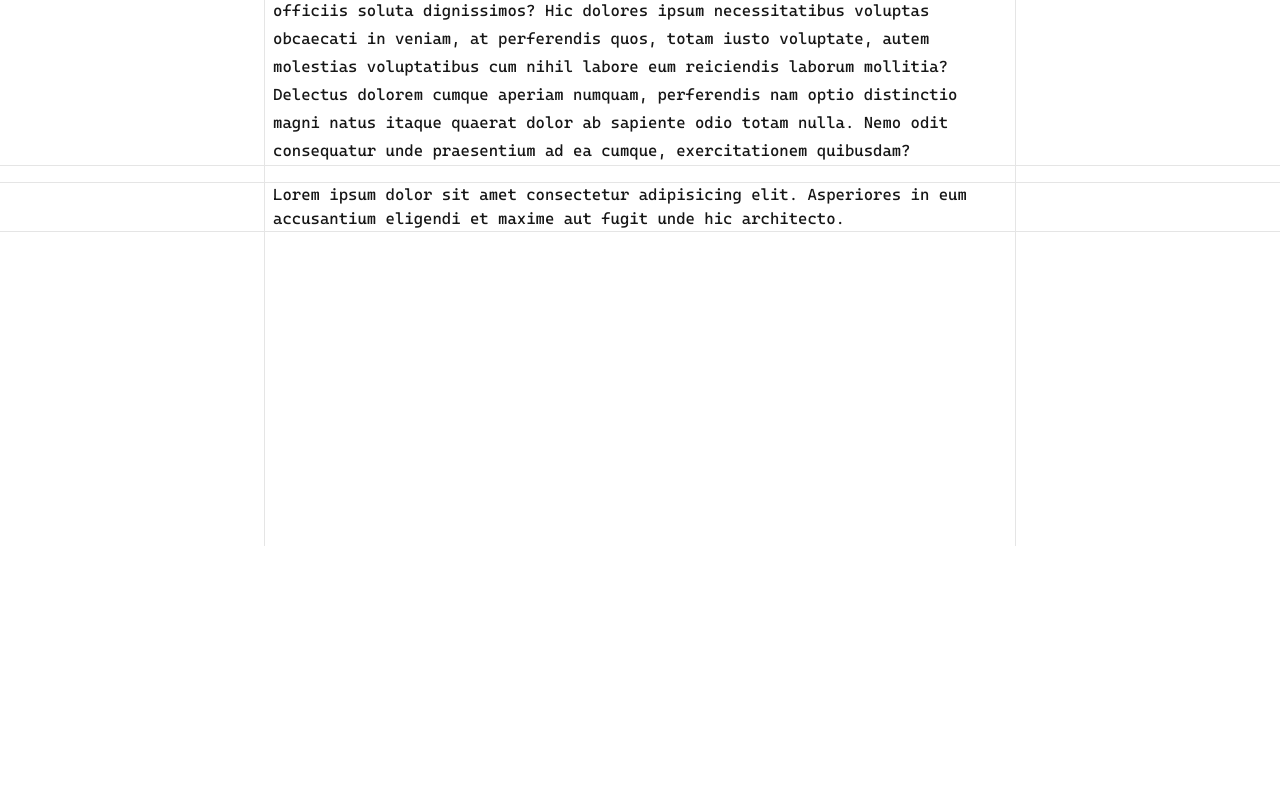
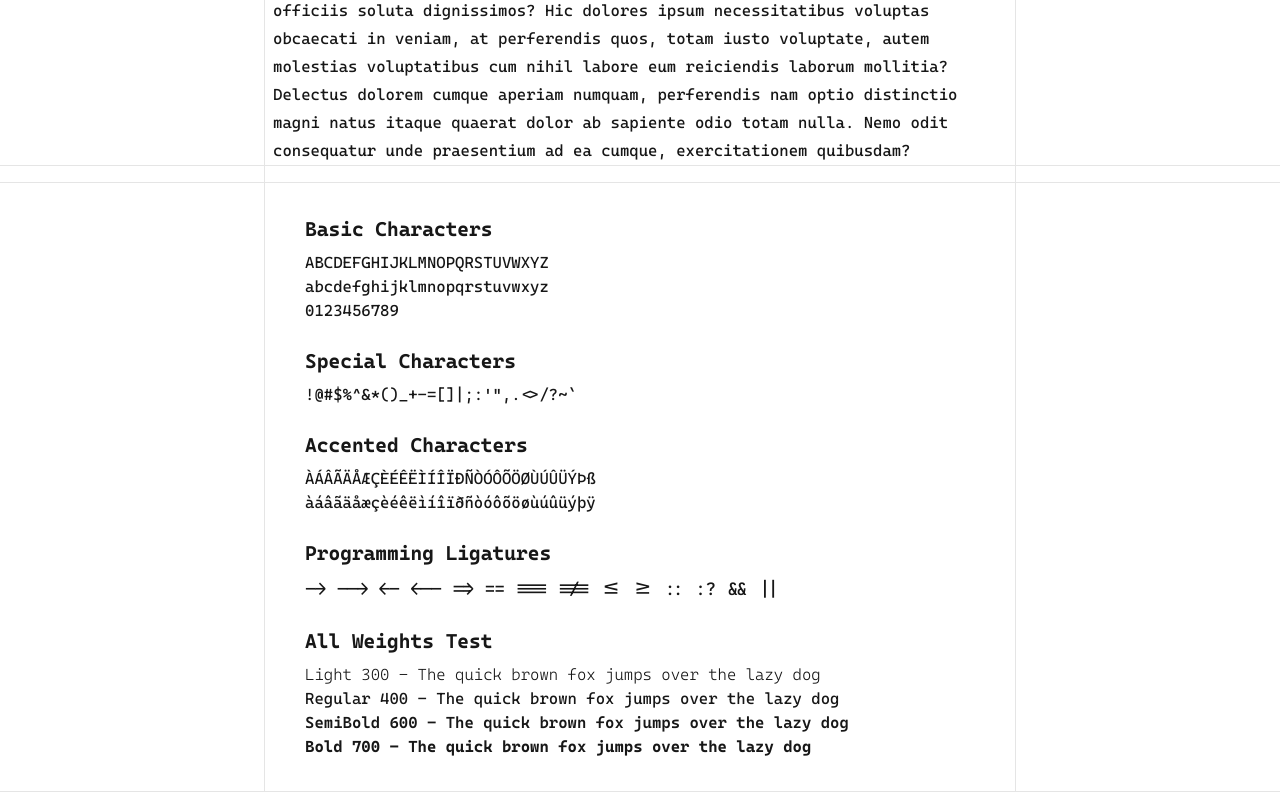
Before and after one commit to Govindggupta/govindgupta.me, a Next.js app: page /check in a window 1280 px wide. Shown: the part 262-1062 px from the top of the page. Before the commit the page ends 816 px from the top, so only its background shows below. Built offline with nearby package versions, Linux system fonts and the light colour scheme.

Commit message:
casacadia code added

```diff
--- a/src/app/(app)/check/page.tsx
+++ b/src/app/(app)/check/page.tsx
@@ -4,8 +4,40 @@ export default function Check() {
             <h1 className="text-3xl font-semibold tracking-tight border-y border-subtle -ml-[50vw] -mr-[50vw] relative left-1/2 right-1/2 w-screen px-[calc(50vw-50%+0.5rem)]">Check Page</h1>
             <p className="text-base leading-7 border-y border-subtle -ml-[50vw] -mr-[50vw] relative left-1/2 right-1/2 w-screen px-[calc(50vw-50%+0.5rem)]">Lorem ipsum dolor sit amet consectetur adipisicing elit. Modi, nulla labore error dolores atque quaerat tenetur voluptas deleniti officia cumque asperiores earum, provident nostrum explicabo voluptatibus quia magni itaque, veritatis obcaecati reiciendis in soluta sapiente laborum. Laudantium saepe eligendi commodi facilis, quod, temporibus eos ex ut ipsam deserunt consequatur voluptatem quos provident quo dolore fugiat earum. Laudantium deleniti accusamus minima sint aut, magni fugit nostrum maxime? Corporis officiis soluta dignissimos? Hic dolores ipsum necessitatibus voluptas obcaecati in veniam, at perferendis quos, totam iusto voluptate, autem molestias voluptatibus cum nihil labore eum reiciendis laborum mollitia? Delectus dolorem cumque aperiam numquam, perferendis nam optio distinctio magni natus itaque quaerat dolor ab sapiente odio totam nulla. Nemo odit consequatur unde praesentium ad ea cumque, exercitationem quibusdam?</p>
 
-            <p className="border-y -ml-[50vw] -mr-[50vw] relative left-1/2 right-1/2 w-screen px-[calc(50vw-50%+0.5rem)] border-subtle">Lorem ipsum dolor sit amet consectetur adipisicing elit. Asperiores in eum accusantium eligendi et maxime aut fugit unde hic architecto.
-            </p>
+            <section className="border-y -ml-[50vw] -mr-[50vw] relative left-1/2 right-1/2 w-screen px-[calc(50vw-50%+0.5rem)] border-subtle">
+            <div className="p-8 space-y-6 font-mono">
+      <section>
+        <h2 className="text-xl font-bold mb-2">Basic Characters</h2>
+        <p>ABCDEFGHIJKLMNOPQRSTUVWXYZ</p>
+        <p>abcdefghijklmnopqrstuvwxyz</p>
+        <p>0123456789</p>
+      </section>
+
+      <section>
+        <h2 className="text-xl font-bold mb-2">Special Characters</h2>
+        <p>!@#$%^&*()_+-=[]{}|;:'",.&lt;&gt;/?~`</p>
+      </section>
+
+      <section>
+        <h2 className="text-xl font-bold mb-2">Accented Characters</h2>
+        <p>ÀÁÂÃÄÅÆÇÈÉÊËÌÍÎÏÐÑÒÓÔÕÖØÙÚÛÜÝÞß</p>
+        <p>àáâãäåæçèéêëìíîïðñòóôõöøùúûüýþÿ</p>
+      </section>
+
+      <section>
+        <h2 className="text-xl font-bold mb-2">Programming Ligatures</h2>
+        <p className="font-mono text-lg">-&gt;  --&gt;  &lt;-  &lt;--  =&gt;  ==  ===  !==  &lt;=  &gt;=  ::  :?  &amp;&amp;  ||</p>
+      </section>
+
+      <section>
+        <h2 className="text-xl font-bold mb-2">All Weights Test</h2>
+        <p className="font-light">Light 300 - The quick brown fox jumps over the lazy dog</p>
+        <p className="font-normal">Regular 400 - The quick brown fox jumps over the lazy dog</p>
+        <p className="font-semibold">SemiBold 600 - The quick brown fox jumps over the lazy dog</p>
+        <p className="font-bold">Bold 700 - The quick brown fox jumps over the lazy dog</p>
+      </section>
+    </div>
+            </section>
         </div>
     )
 }
```
